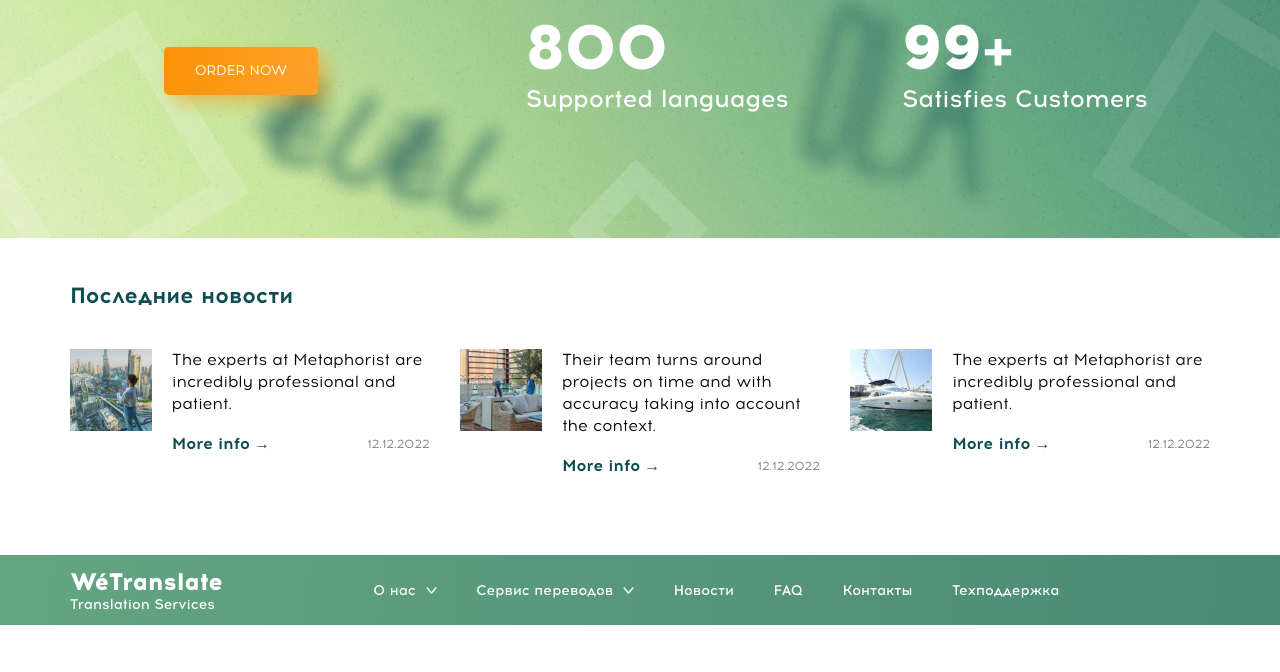
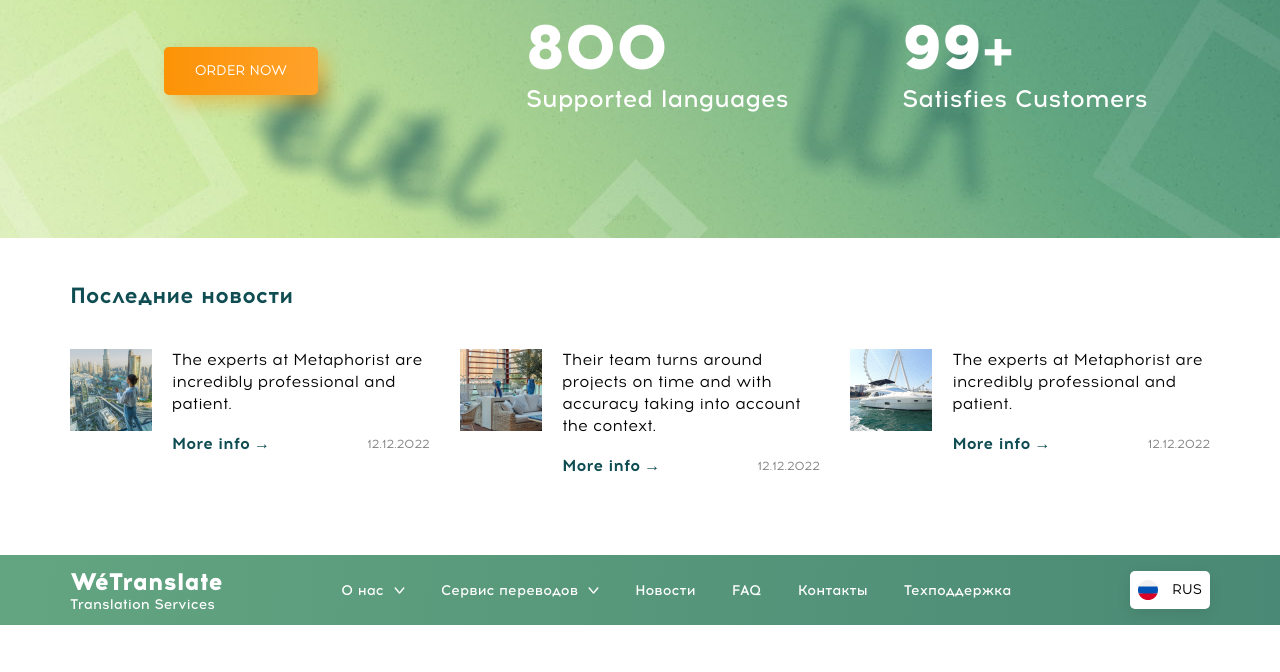
Before and after one commit to matveev-ra/wetranslate, a plain HTML site: page index.html in a window 1280 px wide. Shown: the part 3236-3908 px from the top of the page. Drawn offline with Linux system fonts and the light colour scheme.

Commit message:
16052022_1521

```diff
--- a/index.html
+++ b/index.html
@@ -435,8 +435,8 @@
                 <li><a href="">FAQ</a></li>
                 <li><a href="">Контакты</a></li>
                 <li><a href="">Техподдержка</a></li>
+              </ul>
 
-              </ul>
               <div class="Top-info2">
                 <div class="LogOut"><a href="">Войти</a></div>
                 <div class="Flag">
@@ -461,7 +461,7 @@
               </div>
             </div>
           </nav>
-					<div class="Top-info Top-info2">
+					<div class="Top-info Top-info3">
 						<div class="Flag ">
 							<div class="Flag__select selectlink-js">
 								<span class="rus">RUS</span>
--- a/scss/main.scss
+++ b/scss/main.scss
@@ -429,6 +429,9 @@ a {
   .btn-mini {
     margin: 0 20px;
   }
+  &.Top-info3 {
+    display: block;
+  }
 }
 
 .LogOut {
@@ -563,6 +566,9 @@ a {
     }
   }
 }
+
+
+
 
 header {
   background: url('../images/bg-main1.jpg') center top no-repeat;
--- a/styles/layout.css
+++ b/styles/layout.css
@@ -597,6 +597,10 @@ a.btn-mini:hover {
   margin: 0 20px;
 }
 
+.Top-info.Top-info3 {
+  display: block;
+}
+
 .LogOut a {
   font-weight: 700;
   font-size: 14px;
```
Also changed, not shown: 1 other file. Lines whose indentation alone changed are shown as unchanged.
